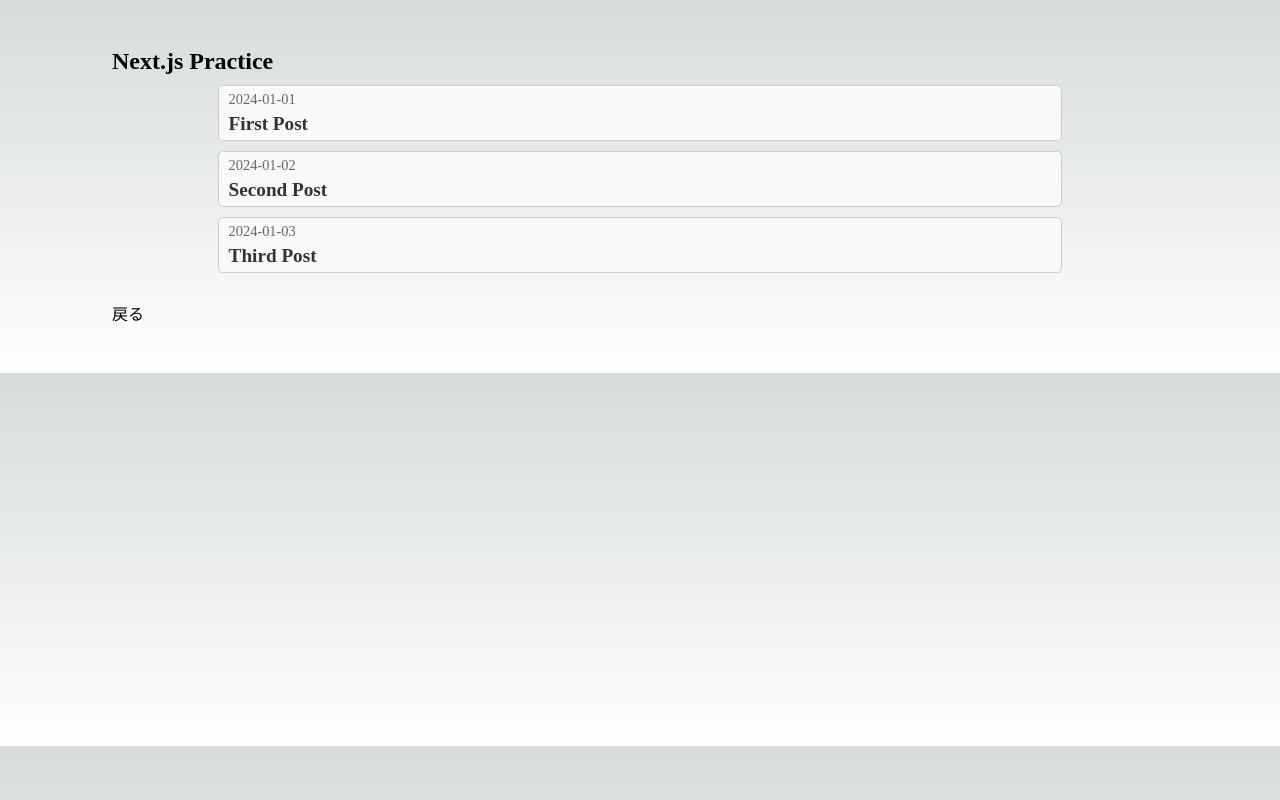
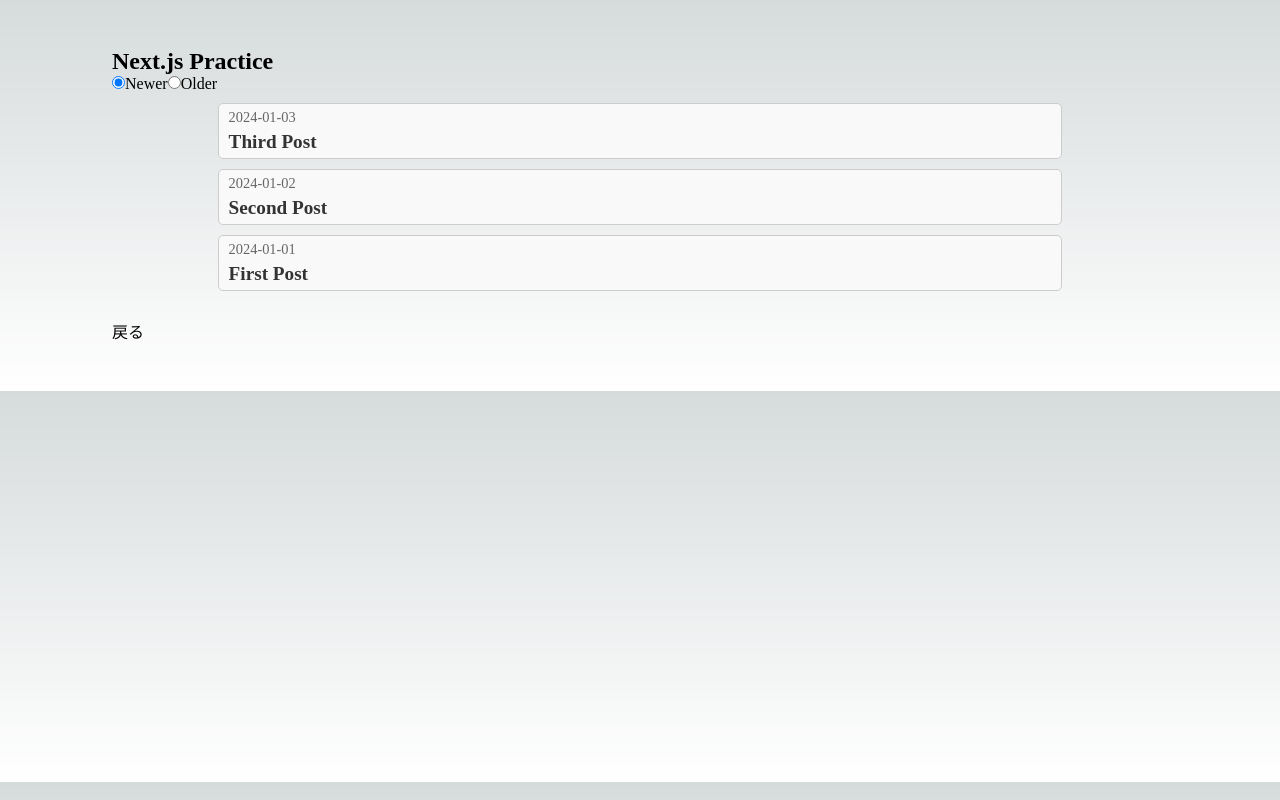
Before and after one commit to Shrimprin/nextjs-blog, a Next.js app: page /posts in a window 1280 px wide. Built offline with nearby package versions, Linux system fonts and the light colour scheme.

Commit message:
プラクティスのお手本を参考にpostの並び替えを実装

```diff
--- /dev/null
+++ b/src/atom.ts
@@ -0,0 +1,8 @@
+import { atom } from "jotai";
+
+export enum SortOrder {
+  Ascending, // 昇順
+  Descending, // 降順
+}
+
+export const sortOrderAtom = atom(SortOrder.Descending);
--- a/src/pages/posts/index.tsx
+++ b/src/pages/posts/index.tsx
@@ -1,6 +1,8 @@
 import type { GetStaticProps, NextPage } from "next";
 import Link from "next/link";
 import styles from "./index.module.css";
+import { useAtom } from "jotai";
+import { sortOrderAtom, SortOrder } from "../../atom";
 
 type Post = {
   id: number;
@@ -25,9 +27,42 @@
 };
 
 const Home: NextPage<HomeProps> = ({ allPostsData }) => {
+  const [sortOrder, setSortOrder] = useAtom(sortOrderAtom);
+  // 日付で並べ替えたデータ
+  const sortedPosts = allPostsData?.sort(
+    (a, b) => Date.parse(a.date) - Date.parse(b.date)
+  );
+  // 指定順で並べ替えたデータ
+  const posts =
+    sortOrder === SortOrder.Ascending ? sortedPosts : sortedPosts.toReversed();
+
   return (
     <>
-      {allPostsData?.map(({ id, title, date }) => (
+      <div>
+        <span>
+          <input
+            type="radio"
+            id="descending"
+            name="descending"
+            value="descending"
+            checked={sortOrder === SortOrder.Descending}
+            onChange={(_) => setSortOrder(SortOrder.Descending)}
+          />
+          <label htmlFor="descending">Newer</label>
+        </span>
+        <span>
+          <input
+            type="radio"
+            id="ascending"
+            name="ascending"
+            value="ascending"
+            checked={sortOrder === SortOrder.Ascending}
+            onChange={(_) => setSortOrder(SortOrder.Ascending)}
+          />
+          <label htmlFor="ascending">Older</label>
+        </span>
+      </div>
+      {posts?.map(({ id, title, date }) => (
         <div key={id} className={styles.postContainer}>
           <p className={styles.postDate}>{date}</p>
           <p className={styles.postTitle}>{title}</p>
```
